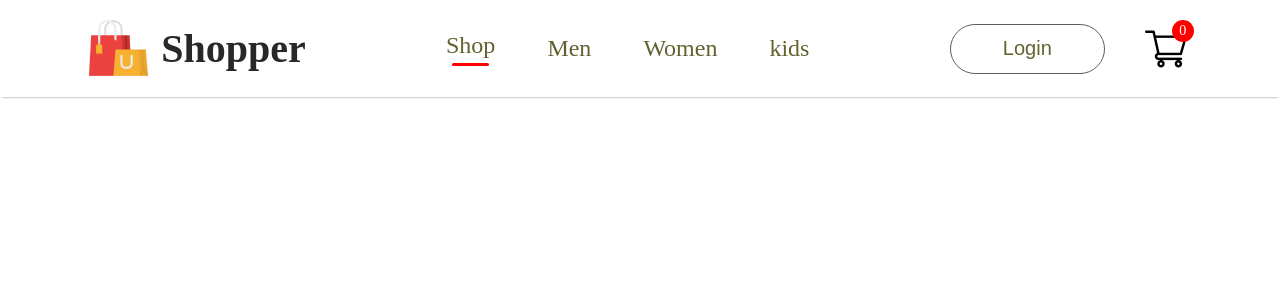
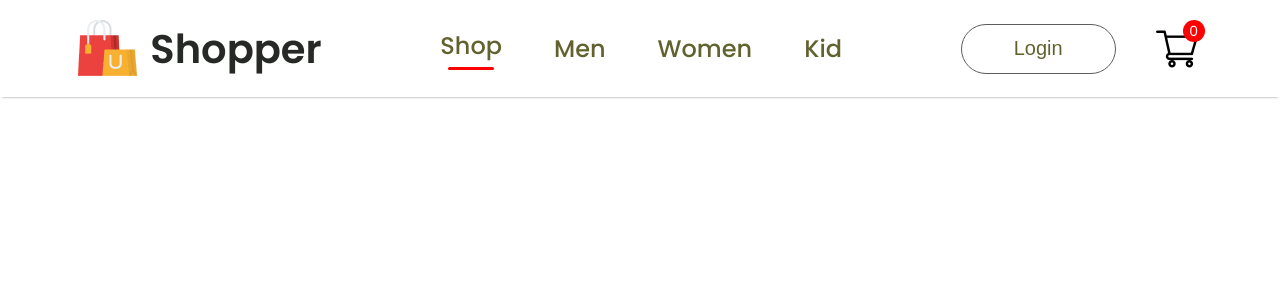
Before and after one commit to Deepeshgiri/MERN-Ecommerce-, a React (Vite) app: page / in a window 1280 px wide. Shown: the top 300 px of the page. Built offline with nearby package versions, Linux system fonts and the light colour scheme.

Commit message:
Using Usestate to update the active nav-link

```diff
--- a/index.html
+++ b/index.html
@@ -3,6 +3,9 @@
   <head>
     <meta charset="UTF-8" />
     <link rel="icon" type="image/svg+xml" href="/vite.svg" />
+    <link rel="preconnect" href="https://fonts.googleapis.com">
+<link rel="preconnect" href="https://fonts.gstatic.com" crossorigin>
+<link href="https://fonts.googleapis.com/css2?family=Poppins:ital,wght@0,100;0,200;0,300;0,400;0,500;0,600;0,700;0,800;0,900;1,100;1,200;1,300;1,400;1,500;1,600;1,700;1,800;1,900&display=swap" rel="stylesheet">
     <meta name="viewport" content="width=device-width, initial-scale=1.0" />
     <title>Ecommerce </title>
   </head>
--- a/src/Components/Navbar/Navbar.jsx
+++ b/src/Components/Navbar/Navbar.jsx
@@ -1,10 +1,11 @@
-import React from 'react'
+import React, { useState } from 'react'
 import './Navbar.css'
 
 // pictures
 import logo from '../Assets/logo.png'
 import cart_icon from '../Assets/cart_icon.png'
 const Navbar = () => {
+  const [menu,setMenu] = useState("shop");
   return (
     <div className='navbar'>
         <div className="nav-logo">
@@ -12,10 +13,12 @@
             <p>Shopper</p>
         </div>
         <ul className="nav-menu">
-            <li>Shop <hr /> </li>
-            <li>Men</li>
-            <li>Women</li>
-            <li>kids</li>
+          {/* using useState to change the active menu  */}
+            <li onClick={()=>{setMenu("shop")}}>Shop {menu==="shop"?<hr/>:<></>}</li>
+            <li onClick={()=>{setMenu("mens")}}>Men {menu==="mens"?<hr/>:<></>}</li>
+            <li onClick={()=>{setMenu("womens")}}>Women {menu==="womens"?<hr/>:<></>}</li>
+            <li onClick={()=>{setMenu("kids")}}>Kid {menu==="kids"?<hr/>:<></>}</li>
+
         </ul>
         <div className="nav-login-cart">
             <button>Login</button>
--- a/src/index.css
+++ b/src/index.css
@@ -0,0 +1,3 @@
+body{
+    font-family: 'poppins';
+}
```
